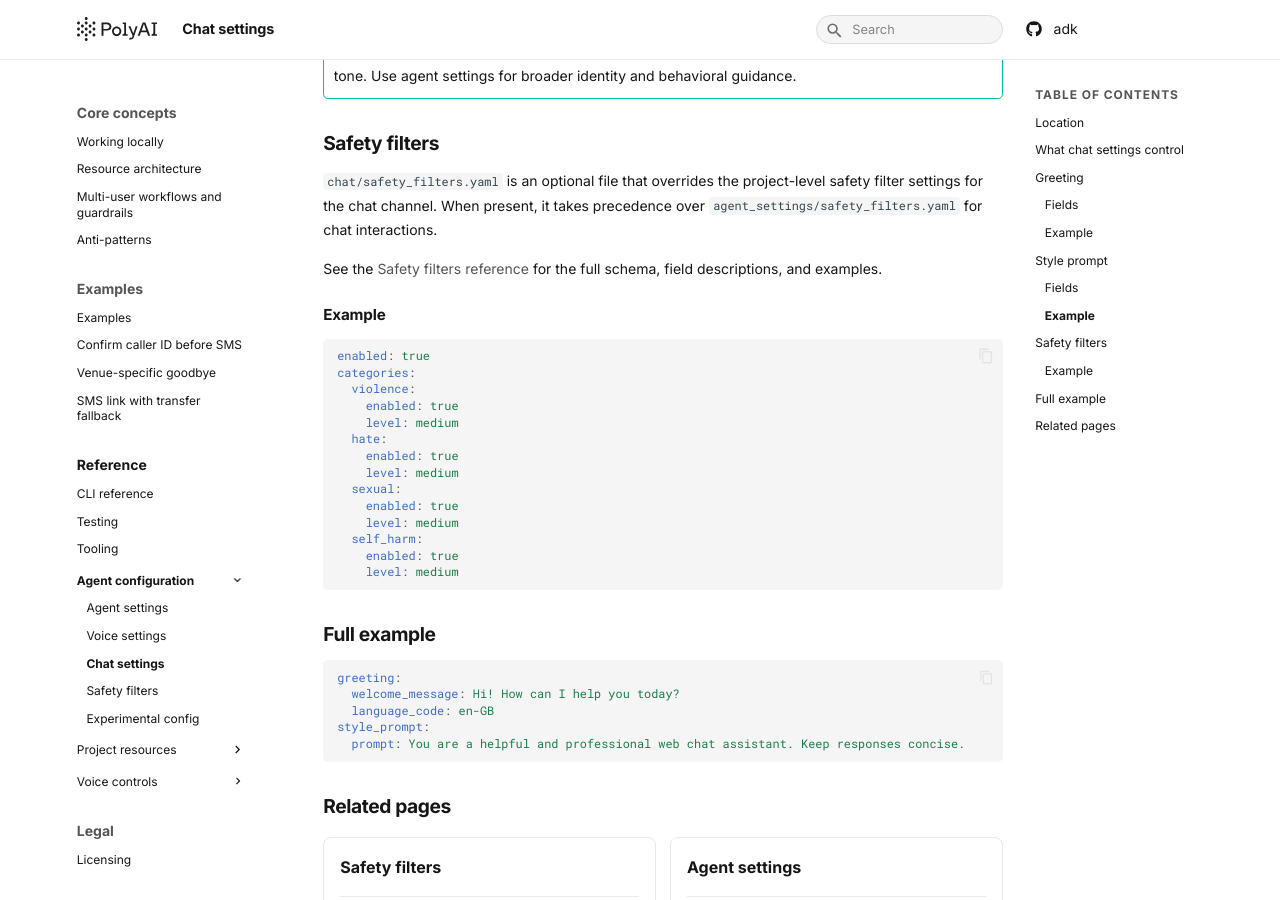
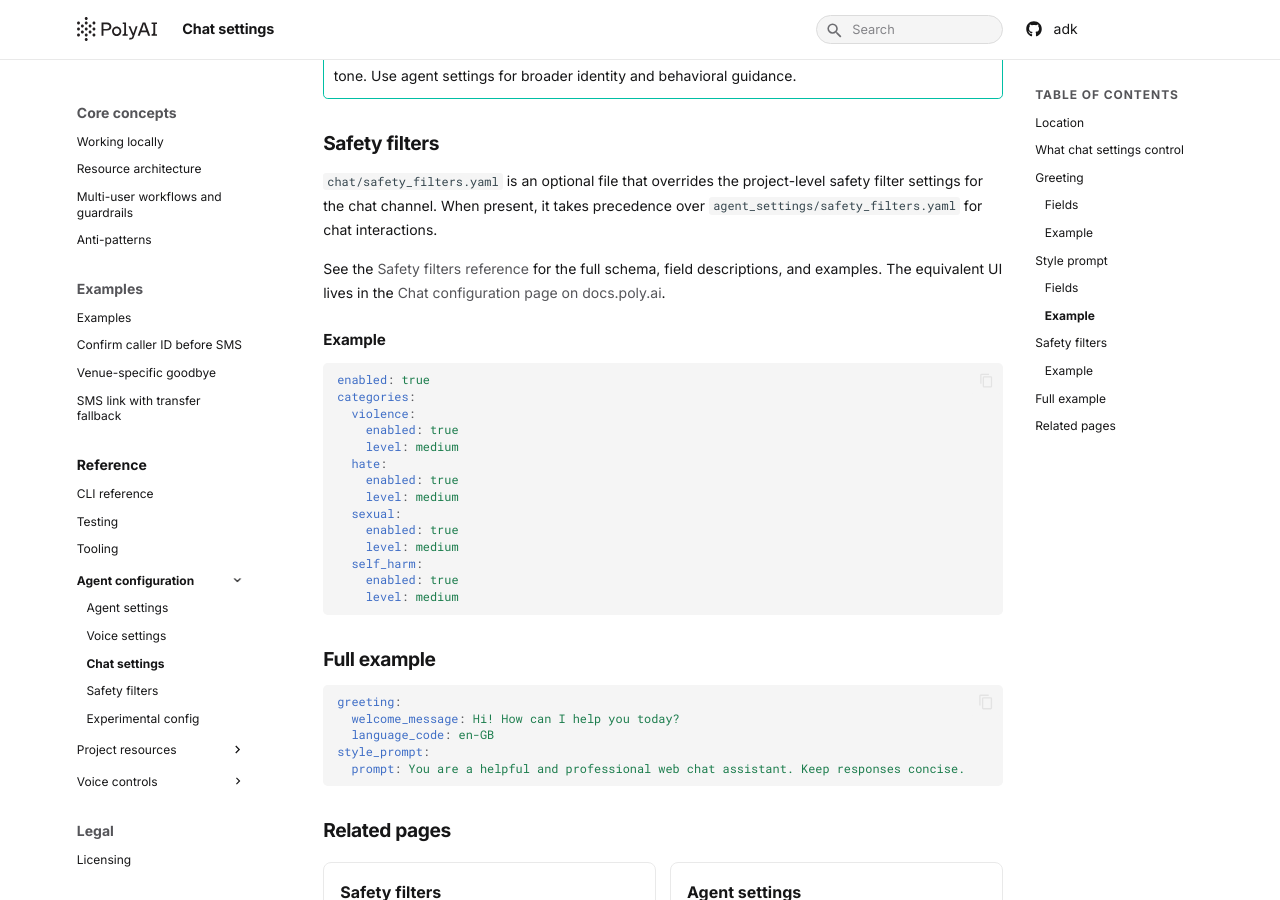
Before and after one commit to polyai/adk, an MkDocs documentation site: the page built from docs/docs/reference/chat_settings.md, in a window 1280 px wide and 900 px high, scrolled down 2021 px. Built offline with MkDocs 1.6.1 and Material for MkDocs 9.7.7, drawn with Linux system fonts in a browser that asks for light colours.

Commit message:
docs: cross-link safety filter pages to docs.poly.ai
Adds platform doc links from each ADK safety filter section to the
equivalent docs.poly.ai page (settings/introduction for project-level,
voice-configuration and chat-configuration for the channel overrides).

Co-Authored-By: Claude Opus 4.7 (1M context) <noreply@anthropic.com>

```diff
--- a/docs/docs/reference/chat_settings.md
+++ b/docs/docs/reference/chat_settings.md
@@ -97,7 +97,7 @@ style_prompt:
 
 `chat/safety_filters.yaml` is an optional file that overrides the project-level safety filter settings for the chat channel. When present, it takes precedence over `agent_settings/safety_filters.yaml` for chat interactions.
 
-See the [Safety filters reference](./safety_filters.md) for the full schema, field descriptions, and examples.
+See the [Safety filters reference](./safety_filters.md) for the full schema, field descriptions, and examples. The equivalent UI lives in the [Chat configuration page on docs.poly.ai](https://docs.poly.ai/webchat/chat-configuration#safety-filters){ target="_blank" rel="noopener" }.
 
 ### Example
 
```
Also changed, not shown: docs/docs/reference/agent_settings.md (+1 -1 lines), docs/docs/reference/safety_filters.md (+29 -0 lines), docs/docs/reference/voice_settings.md (+1 -1 lines).
